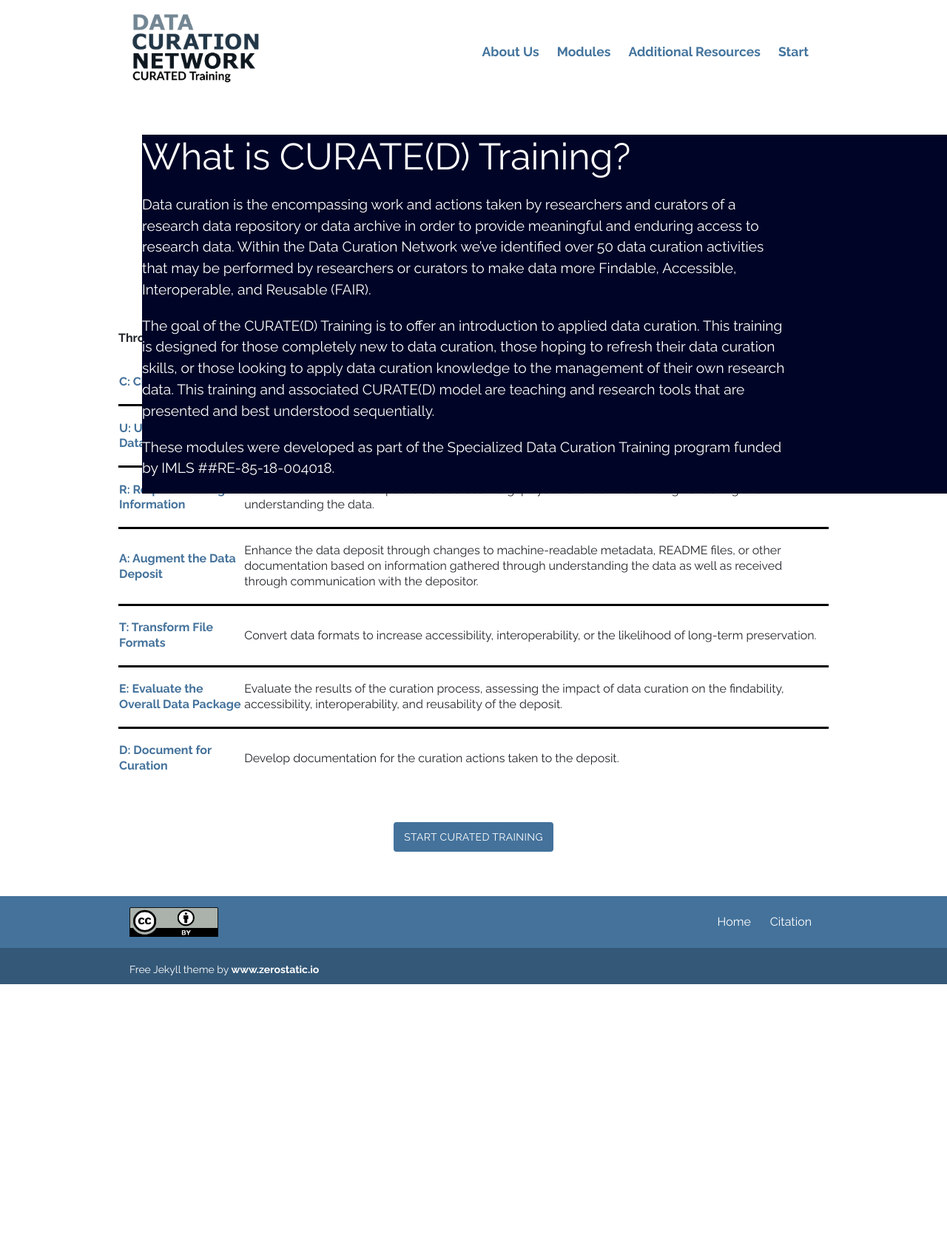
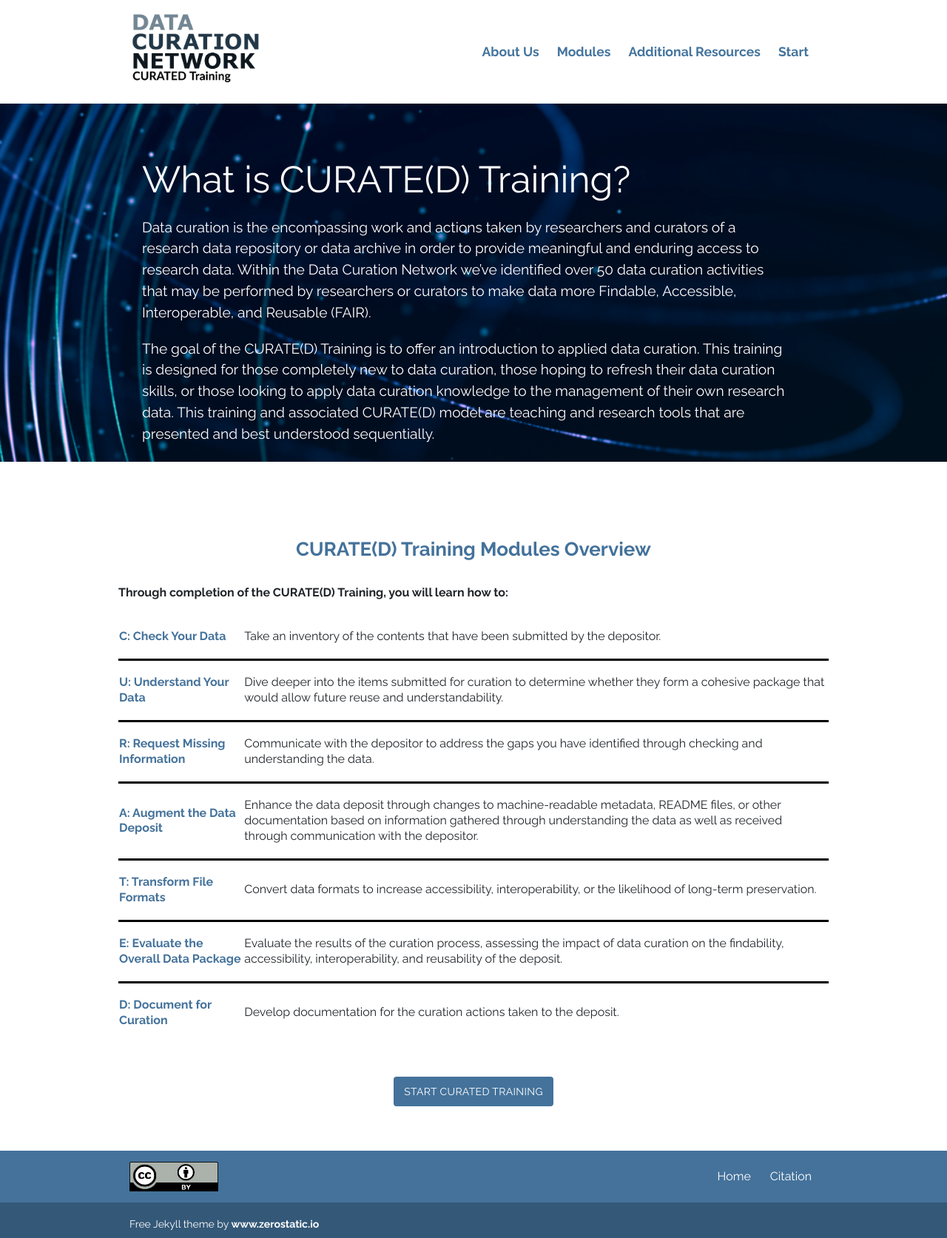
Before and after one commit to DataCurationNetwork/CURATED, a Jekyll site: the page built from index.md, in a window 1280 px wide. Shown: the whole page at 74% size. Built offline with Jekyll 4.4.1, drawn with Linux system fonts in a browser that asks for light colours; before the commit the page ends 1330 px from its top, so only the background shows below that.

Commit message:
Revert "update hpme.html"

```diff
--- a/_layouts/home.html
+++ b/_layouts/home.html
@@ -18,13 +18,20 @@ bodyClass: "page-home"
 
 <div class= "intro">
   <div class = "container-fluid p-0 m-0 b-0">
+    <div class = "wrapper">
 
-
-      <div class= "text" style="background-color:#000527">
+      <div class= "text">
          {{ content }}
       </div>
 
+      {% if page.intro_image %}
+      <div class= "p-0 m-0 b-0">
+        <img alt="{{ page.title }}" class="intro-image{% if page.intro_image_relative %} intro-image-relative{% endif %}{% if page.intro_image_hide_on_mobile %} intro-image-hide-mobile{% endif %}" src="{{ page.intro_image | relURL }}" />
+      </div>
 
+      {% endif %}
+
+    </div>
   </div>
 </div>
 
```
